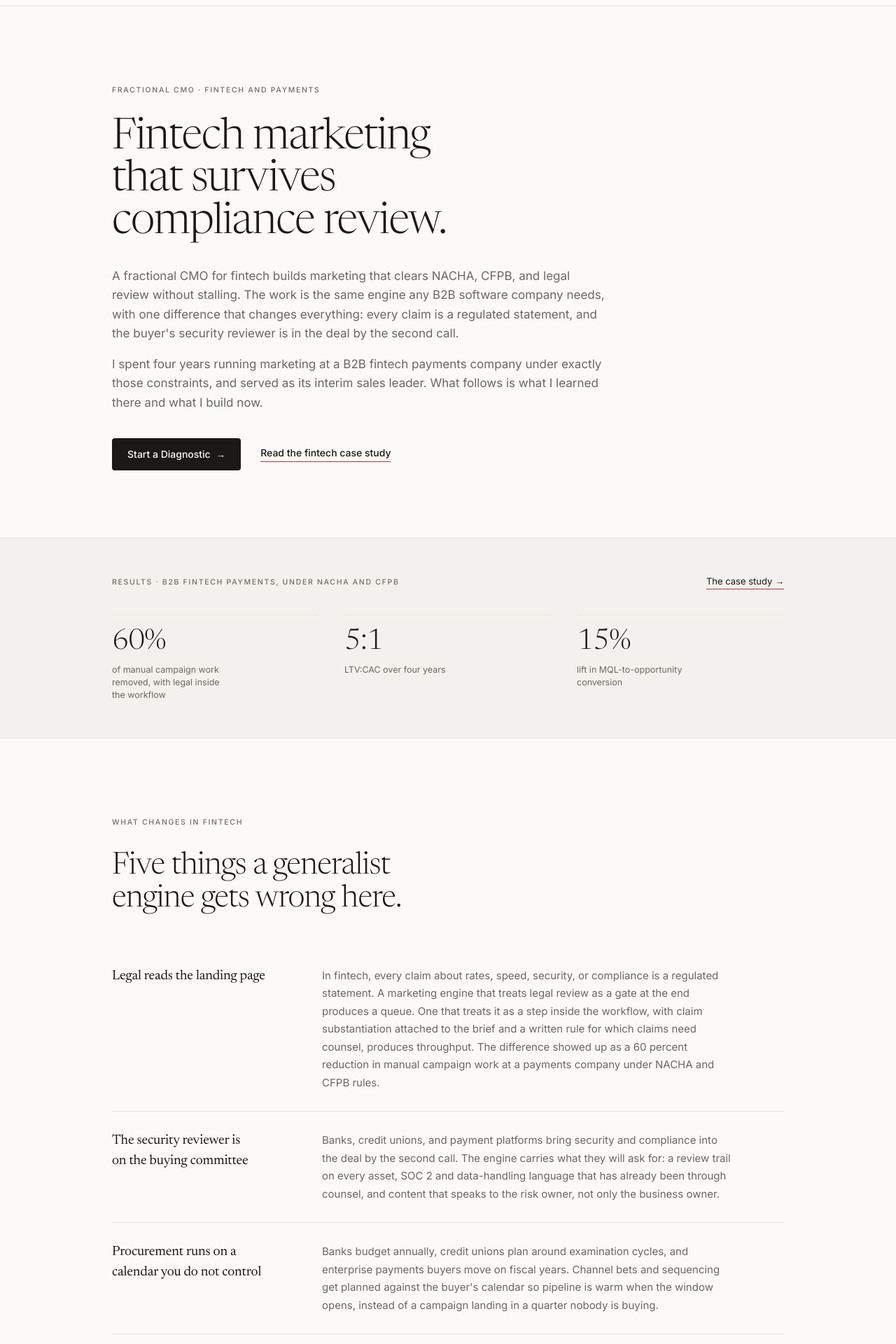
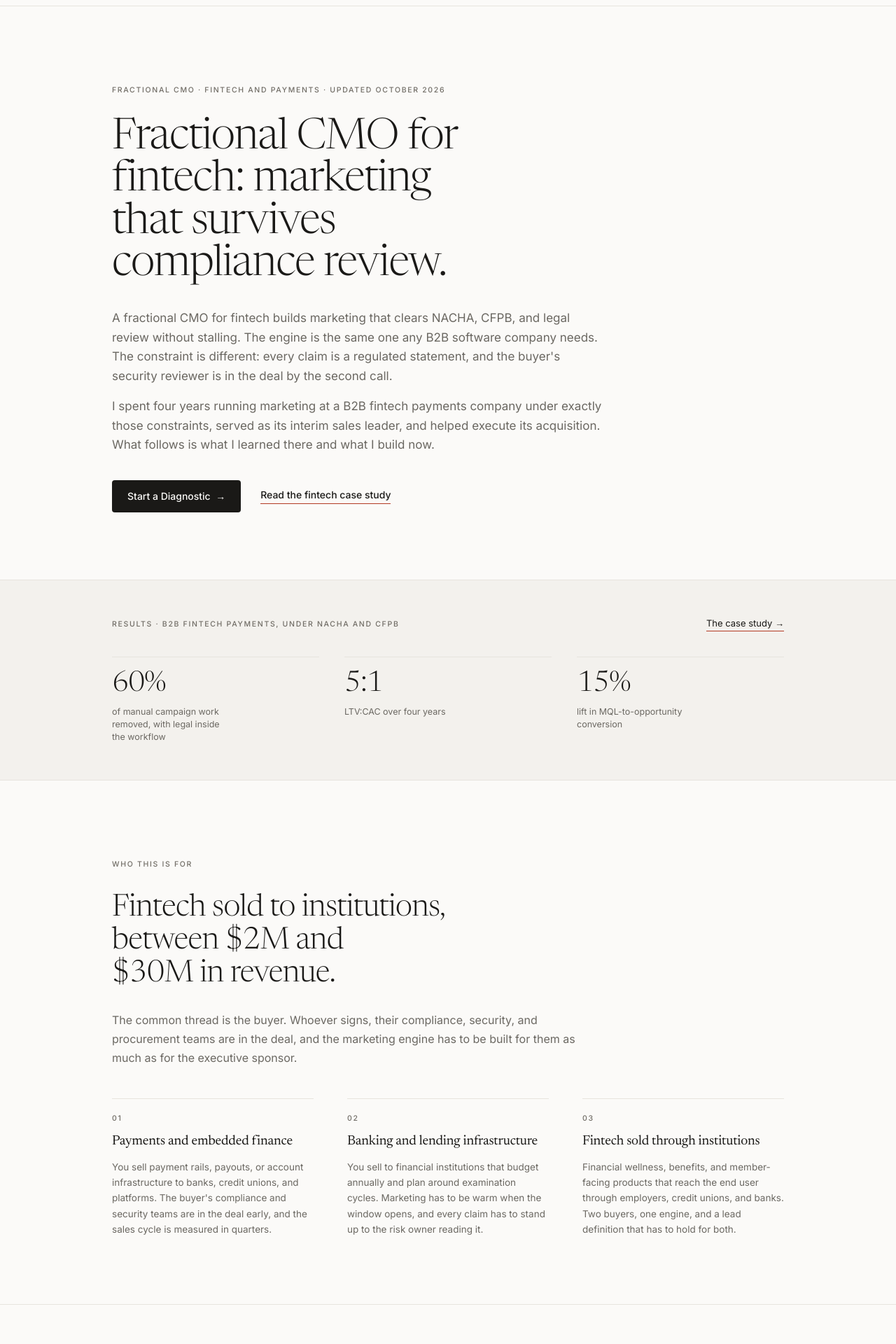
Before and after one commit to neelythomson/neelythomson-site, a Next.js app: page /fractional-cmo-fintech in a window 1280 px wide. Shown: the part 60-1980 px from the top of the page at 70% size. Built offline with nearby package versions, Linux system fonts and the light colour scheme.

Commit message:
Fintech page: query-matched H1, who it is for, cost and verticals FAQ, Oct 2026 update

```diff
--- a/src/app/fractional-cmo-fintech/page.tsx
+++ b/src/app/fractional-cmo-fintech/page.tsx
@@ -3,10 +3,12 @@ import Header from "@/components/Header";
 import Footer from "@/components/Footer";
 import Breadcrumbs from "@/components/Breadcrumbs";
 
-const TITLE = "Fractional CMO for Fintech: Marketing That Survives Compliance Review";
+const TITLE = "Fractional CMO for Fintech: Marketing That Survives Compliance Review (2026)";
 const DESCRIPTION =
-  "A fractional CMO for fintech builds marketing that clears NACHA, CFPB, and legal review without stalling. What changes in fintech marketing, what to build first, and proof from a payments company.";
+  "A fractional CMO for fintech and payments companies. What changes when legal reads the landing page and the security reviewer is on the buying committee, what gets built first, what it costs, and results from a payments company under NACHA and CFPB rules.";
 const URL = "https://neelythomson.com/fractional-cmo-fintech";
+const PUBLISHED = "2026-09-02";
+const MODIFIED = "2026-10-19";
 
 export const metadata: Metadata = {
   title: TITLE,
@@ -19,29 +21,49 @@ export const metadata: Metadata = {
     siteName: "Neely Thomson",
     locale: "en_US",
     type: "article",
+    publishedTime: PUBLISHED,
+    modifiedTime: MODIFIED,
   },
 };
+
+const segments = [
+  {
+    n: "01",
+    t: "Payments and embedded finance",
+    b: "You sell payment rails, payouts, or account infrastructure to banks, credit unions, and platforms. The buyer's compliance and security teams are in the deal early, and the sales cycle is measured in quarters.",
+  },
+  {
+    n: "02",
+    t: "Banking and lending infrastructure",
+    b: "You sell to financial institutions that budget annually and plan around examination cycles. Marketing has to be warm when the window opens, and every claim has to stand up to the risk owner reading it.",
+  },
+  {
+    n: "03",
+    t: "Fintech sold through institutions",
+    b: "Financial wellness, benefits, and member-facing products that reach the end user through employers, credit unions, and banks. Two buyers, one engine, and a lead definition that has to hold for both.",
+  },
+];
 
 const differences = [
   {
     t: "Legal reads the landing page",
-    b: "In fintech, every claim about rates, speed, security, or compliance is a regulated statement. A marketing engine that treats legal review as a gate at the end produces a queue. One that treats it as a step inside the workflow, with claim substantiation attached to the brief and a written rule for which claims need counsel, produces throughput. The difference showed up as a 60 percent reduction in manual campaign work at a payments company under NACHA and CFPB rules.",
+    b: "In fintech, every claim about rates, speed, security, or compliance is a regulated statement. If legal review happens once at the end, the campaign calendar is set by the review queue. If claim substantiation travels with the brief and there is a written rule for which claims need counsel, review becomes a step inside the workflow. At a payments company under NACHA and CFPB rules, that change took 60 percent of the manual work out of campaigns.",
   },
   {
     t: "The security reviewer is on the buying committee",
-    b: "Banks, credit unions, and payment platforms bring security and compliance into the deal by the second call. The engine carries what they will ask for: a review trail on every asset, SOC 2 and data-handling language that has already been through counsel, and content that speaks to the risk owner, not only the business owner.",
+    b: "Banks, credit unions, and payment platforms bring security and compliance into the deal by the second call. The engine carries what they will ask for: a review trail on every asset, SOC 2 and data-handling language that has already been through counsel, and content written for the risk owner as well as the business owner.",
   },
   {
     t: "Procurement runs on a calendar you do not control",
-    b: "Banks budget annually, credit unions plan around examination cycles, and enterprise payments buyers move on fiscal years. Channel bets and sequencing get planned against the buyer's calendar so pipeline is warm when the window opens, instead of a campaign landing in a quarter nobody is buying.",
+    b: "Banks budget annually, credit unions plan around examination cycles, and enterprise payments buyers move on fiscal years. Channel bets and sequencing get planned against the buyer's calendar, so pipeline is warm when the window opens instead of a campaign landing in a quarter nobody is buying.",
   },
   {
     t: "Trust is the product, so the messaging is the moat",
-    b: "In a category where every competitor claims secure, compliant, and fast, positioning has to be built from proof points a buyer can verify: regulatory posture, uptime, named integrations, the customers who will take a reference call. That messaging kit is a strategy-layer deliverable, and it is what the AI tools draw from so they never invent a claim.",
+    b: "In a category where every competitor claims secure, compliant, and fast, positioning has to be built from proof a buyer can verify: regulatory posture, uptime, named integrations, the customers who will take a reference call. That messaging kit is a strategy-layer deliverable, and it is what the AI tools draw from, so they never invent a claim.",
   },
   {
     t: "The AI tools need guardrails before they need prompts",
-    b: "Copy.ai, Jasper, Canva, and the AI features in HubSpot are fine tools. In fintech they are dangerous without a locked messaging framework, a prompt library built from approved claims, and a review state every asset moves through. That process is what turns them from a liability into a 60 percent capacity gain.",
+    b: "Copy.ai, Jasper, Canva, and the AI features in HubSpot are fine tools. In fintech they are a liability without a locked messaging framework, a prompt library built from approved claims, and a review state every asset moves through. With that process in place, the same tools returned a 60 percent capacity gain.",
   },
 ];
 
@@ -56,7 +78,7 @@ const build = [
   },
   {
     t: "Compliance as architecture",
-    b: "Review states, approval routing, and claim substantiation inside the workflow. Legal stops being the bottleneck because they are a step, not a gate.",
+    b: "Review states, approval routing, and claim substantiation inside the workflow. Counsel sees the claim and its evidence together, in the tool, which is why review time stops setting the calendar.",
   },
   {
     t: "An AI production process with the guardrails first",
@@ -71,11 +93,19 @@ const build = [
 const faq = [
   {
     q: "What does a fractional CMO for fintech do differently?",
-    a: "A fractional CMO for fintech builds marketing systems that survive compliance review: positioning from verifiable claims, legal review as a step inside the workflow, a lead definition with deal-value thresholds, and AI production with guardrails built from approved messaging. The generalist version treats compliance as a gate and produces a queue.",
+    a: "A fractional CMO for fintech builds marketing systems that survive compliance review: positioning from verifiable claims, legal review as a step inside the workflow, a lead definition with deal-value thresholds, and AI production with guardrails built from approved messaging. The generalist version treats compliance as a gate at the end and produces a queue.",
   },
   {
     q: "Can you do AI marketing under NACHA and CFPB rules?",
     a: "Yes. I built AI-assisted content production and web operations at a B2B fintech payments company under NACHA rules and CFPB scrutiny, with legal sitting inside the workflow instead of reviewing at the end. Manual campaign work fell 60 percent, LTV:CAC reached 5:1, and MQL-to-opportunity conversion rose 15 percent.",
+  },
+  {
+    q: "What does a fractional CMO for fintech cost?",
+    a: "Market-rate fractional CMO retainers in the US run $10,000 to $12,000 a month, usually with a three to six month minimum, and most run past a year. I work differently: a two-week Diagnostic for $7,500, which is the only price I publish, then a 90-day build with a fixed scope and a fixed end date, quoted in the proposal next to the retainer and full-time alternatives so you can compare them on the same page.",
+  },
+  {
+    q: "Which fintech companies is this built for?",
+    a: "B2B fintech and payments companies between roughly $2M and $30M in revenue: payments and embedded finance, banking and lending infrastructure, and products sold through employers, credit unions, and banks. It works when there is a named person on your team who will run the engine after the build, and when the next twelve months depend on marketing producing pipeline rather than brand.",
   },
   {
     q: "How long does it take?",
@@ -84,6 +114,10 @@ const faq = [
   {
     q: "Do you work with banks and credit unions directly, or with the fintechs that sell to them?",
     a: "Mostly the latter: B2B fintech and payments companies selling into banks, credit unions, and institutional buyers. The buying mechanics on the other side of that sale are what the engine is designed around.",
+  },
+  {
+    q: "Do you work in other regulated verticals?",
+    a: "Yes. The architecture is the same wherever a buyer's legal, security, or procurement team sits inside the deal. Only the rulebook changes. Beyond fintech I work with healthtech, edtech and workforce, and govtech companies. Right now that includes designing the B2B go-to-market for a psychoeducation and community platform for neurodivergent adults, built under clinical and data-handling constraints from the first screen.",
   },
 ];
 
@@ -96,12 +130,12 @@ const jsonLd = {
       headline: TITLE,
       description: DESCRIPTION,
       url: URL,
-      datePublished: "2026-09-02",
-      dateModified: "2026-09-02",
+      datePublished: PUBLISHED,
+      dateModified: MODIFIED,
       author: { "@id": "https://neelythomson.com/#person" },
       publisher: { "@id": "https://neelythomson.com/#person" },
       isPartOf: { "@id": "https://neelythomson.com/#website" },
-      about: ["Fractional CMO", "Fintech marketing", "NACHA", "CFPB", "B2B payments marketing"],
+      about: ["Fractional CMO", "Fintech marketing", "NACHA", "CFPB", "B2B payments marketing", "Embedded finance marketing"],
     },
     {
       "@type": "Service",
@@ -113,6 +147,13 @@ const jsonLd = {
       audience: { "@type": "BusinessAudience", name: "B2B fintech and payments companies" },
       url: URL,
       description: DESCRIPTION,
+      offers: {
+        "@type": "Offer",
+        name: "Marketing Diagnostic",
+        price: "7500",
+        priceCurrency: "USD",
+        url: "https://neelythomson.com/diagnostic",
+      },
     },
     {
       "@type": "FAQPage",
@@ -135,26 +176,29 @@ export default function FractionalCMOFintech() {
     <>
       <script type="application/ld+json" dangerouslySetInnerHTML={{ __html: JSON.stringify(jsonLd) }} />
       <Header />
-      <Breadcrumbs items={[{ name: "Fractional CMO for fintech", url: "https://neelythomson.com/fractional-cmo-fintech" }]} />
+      <Breadcrumbs items={[{ name: "Fractional CMO for fintech", url: URL }]} />
       <main>
         <section className="px-6 pt-24 pb-20 sm:px-10 sm:pt-28 sm:pb-24">
           <div className="mx-auto max-w-[960px]">
-            <p className="label mb-8">Fractional CMO · Fintech and payments</p>
-            <h1 className="display mb-8 max-w-[16ch] text-[clamp(2.2rem,4.8vw,3.8rem)]">
-              Fintech marketing that survives compliance review.
+            <p className="label mb-8">
+              Fractional CMO · Fintech and payments · Updated{" "}
+              <time dateTime={MODIFIED}>October 2026</time>
+            </p>
+            <h1 className="display mb-8 max-w-[18ch] text-[clamp(2.2rem,4.8vw,3.8rem)]">
+              Fractional CMO for fintech: marketing that survives compliance review.
             </h1>
             <p className="measure text-[17px] leading-[1.62] text-muted">
               A fractional CMO for fintech builds marketing that clears NACHA,
-              CFPB, and legal review without stalling. The work is the same
-              engine any B2B software company needs, with one difference that
-              changes everything: every claim is a regulated statement, and the
-              buyer&apos;s security reviewer is in the deal by the second call.
+              CFPB, and legal review without stalling. The engine is the same
+              one any B2B software company needs. The constraint is different:
+              every claim is a regulated statement, and the buyer&apos;s
+              security reviewer is in the deal by the second call.
             </p>
             <p className="measure mt-4 text-[17px] leading-[1.62] text-muted">
               I spent four years running marketing at a B2B fintech payments
-              company under exactly those constraints, and served as its interim
-              sales leader. What follows is what I learned there and what I build
-              now.
+              company under exactly those constraints, served as its interim
+              sales leader, and helped execute its acquisition. What follows is
+              what I learned there and what I build now.
             </p>
             <div className="mt-9 flex flex-wrap items-center gap-x-7 gap-y-4">
               <a href="/#start" className="rounded-sm bg-ink px-[22px] py-[13px] text-sm font-medium text-bg transition-colors hover:bg-accent">
@@ -189,6 +233,30 @@ export default function FractionalCMOFintech() {
             </div>
           </div>
         </div>
+
+        <section className="border-t border-rule px-6 pt-24 pb-20 sm:px-10 sm:pt-28 sm:pb-24">
+          <div className="mx-auto max-w-[960px]">
+            <p className="label mb-8">Who this is for</p>
+            <h2 className="display-sm mb-7 max-w-[22ch] text-[clamp(1.9rem,3.4vw,2.9rem)]">
+              Fintech sold to institutions, between $2M and $30M in revenue.
+            </h2>
+            <p className="measure text-base leading-[1.68] text-muted">
+              The common thread is the buyer. Whoever signs, their compliance,
+              security, and procurement teams are in the deal, and the
+              marketing engine has to be built for them as much as for the
+              executive sponsor.
+            </p>
+            <div className="mt-11 grid gap-x-12 gap-y-9 md:grid-cols-3">
+              {segments.map((s) => (
+                <div key={s.t} className="border-t border-rule pt-5">
+                  <p className="label mb-3">{s.n}</p>
+                  <h3 className="display-xs mb-2.5 text-[19px]">{s.t}</h3>
+                  <p className="text-[13.5px] leading-[1.65] text-muted">{s.b}</p>
+                </div>
+              ))}
+            </div>
+          </div>
+        </section>
 
         <section className="border-t border-rule px-6 pt-24 pb-20 sm:px-10 sm:pt-28 sm:pb-24">
           <div className="mx-auto max-w-[960px]">
@@ -241,6 +309,17 @@ export default function FractionalCMOFintech() {
                 <p className="max-w-[62ch] text-[15px] leading-[1.7] text-muted">{f.a}</p>
               </div>
             ))}
+            <p className="mt-9 text-[13px] text-faint">
+              More on cost, scope, and fit in the{" "}
+              <a href="/faq" className="border-b border-accent pb-px text-ink transition-colors hover:text-accent">
+                full FAQ
+              </a>
+              , and the year-one math at{" "}
+              <a href="/fractional-cmo-vs-full-time" className="border-b border-accent pb-px text-ink transition-colors hover:text-accent">
+                fractional vs. full-time
+              </a>
+              .
+            </p>
           </div>
         </section>
 
```
